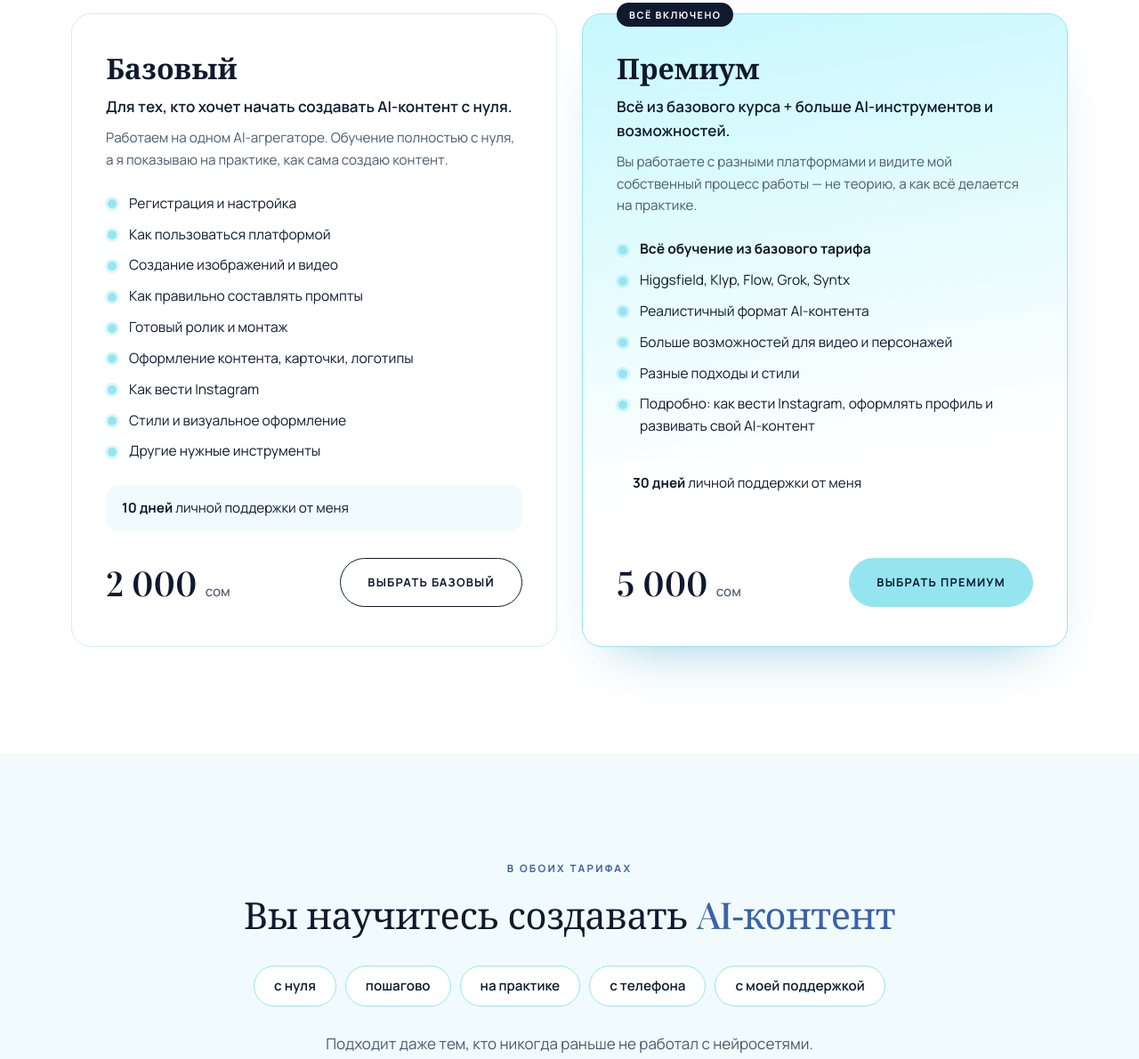
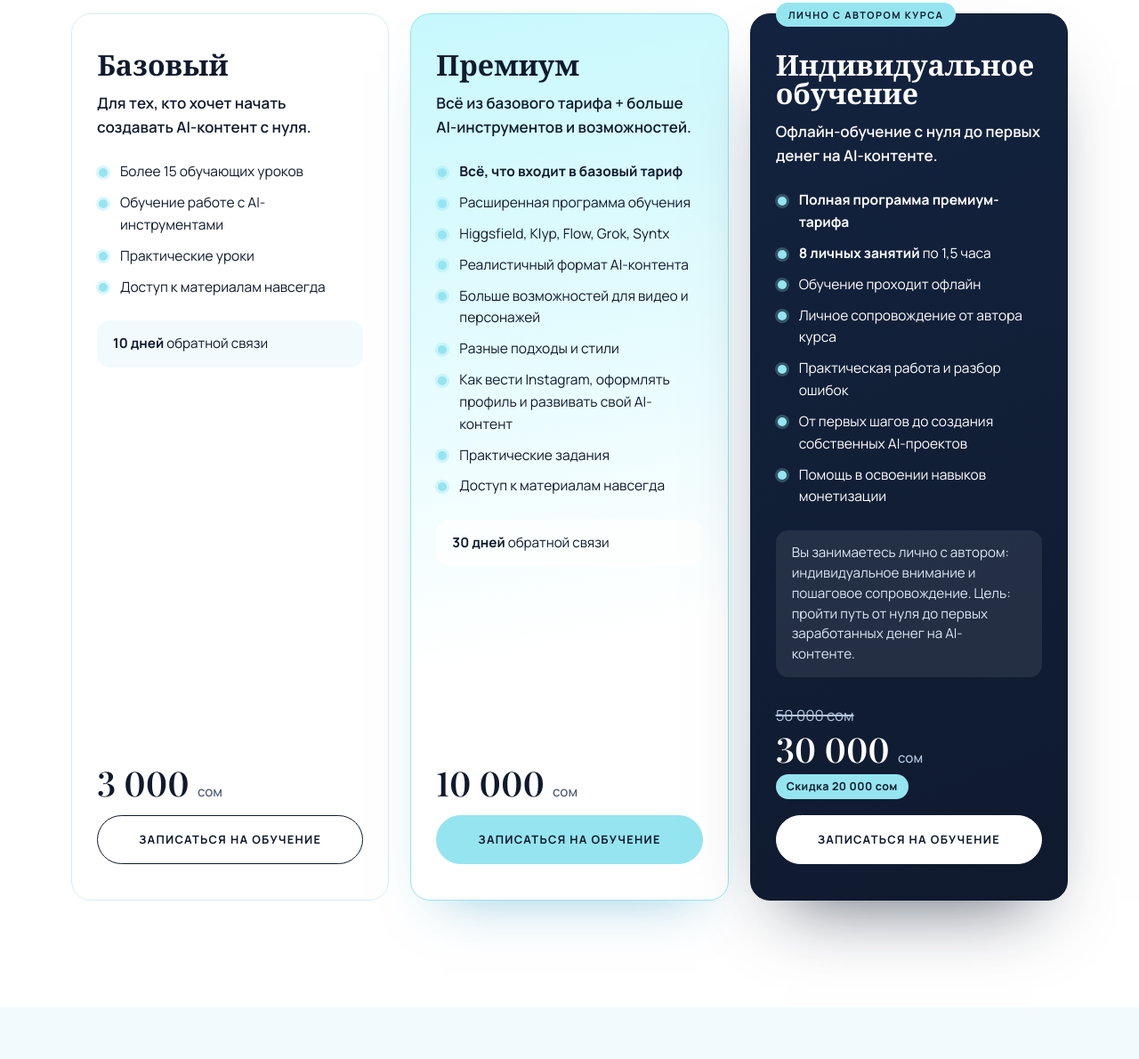
Before and after one commit to JakuCholp/diianeur_site, a plain HTML site: page index.html in a window 1280 px wide. Shown: the part 1105-2295 px from the top of the page at 89% size. Drawn offline with nearby package versions, Linux system fonts and the light colour scheme; a web font is replaced by a local one.

Commit message:
Three tariffs (3 000 / 10 000 / 30 000 individual offline), new photos, WhatsApp CTA on every plan
Co-Authored-By: Claude Sonnet 5.5 <noreply@anthropic.com>
Claude-Session: https://claude.ai/code/session_015VnxdSkHEb7bvUCSg6gEH7

```diff
--- a/index.html
+++ b/index.html
@@ -50,7 +50,7 @@
         </ul>
       </div>
       <figure class="hero__photo">
-        <img src="assets/hero.jpg" alt="diianeur за работой над AI-контентом" width="1280" height="720" fetchpriority="high">
+        <img src="assets/hero.jpg" alt="Автор курсов за рабочим столом с ноутбуком и графическим планшетом" width="1671" height="941" fetchpriority="high">
       </figure>
     </div>
   </section>
@@ -59,7 +59,7 @@
   <section class="section" id="courses">
     <div class="wrap">
       <header class="section__head reveal">
-        <p class="eyebrow">Два варианта обучения</p>
+        <p class="eyebrow">Три формата обучения</p>
         <h2>Выберите <em>свой</em> тариф</h2>
       </header>
 
@@ -67,42 +67,61 @@
         <article class="plan reveal">
           <p class="plan__label">Базовый</p>
           <p class="plan__for">Для тех, кто хочет начать создавать AI-контент с нуля.</p>
-          <p class="plan__note">Работаем на одном AI-агрегаторе. Обучение полностью с нуля, а я показываю на практике, как сама создаю контент.</p>
           <ul class="list">
-            <li>Регистрация и настройка</li>
-            <li>Как пользоваться платформой</li>
-            <li>Создание изображений и видео</li>
-            <li>Как правильно составлять промпты</li>
-            <li>Готовый ролик и монтаж</li>
-            <li>Оформление контента, карточки, логотипы</li>
-            <li>Как вести Instagram</li>
-            <li>Стили и визуальное оформление</li>
-            <li>Другие нужные инструменты</li>
+            <li>Более 15 обучающих уроков</li>
+            <li>Обучение работе с AI-инструментами</li>
+            <li>Практические уроки</li>
+            <li>Доступ к материалам навсегда</li>
           </ul>
-          <p class="plan__support"><strong>10 дней</strong> личной поддержки от меня</p>
+          <p class="plan__support"><strong>10 дней</strong> обратной связи</p>
           <div class="plan__foot">
-            <p class="price">2 000 <span>сом</span></p>
-            <a class="btn btn--ghost" data-contact data-plan="Базовый" href="https://wa.me/996551909999">Выбрать базовый</a>
+            <p class="price">3 000 <span>сом</span></p>
+            <a class="btn btn--ghost" data-contact data-plan="Базовый" href="https://wa.me/996551909999">Записаться на обучение</a>
           </div>
         </article>
 
         <article class="plan plan--premium reveal">
-          <p class="plan__badge">Всё включено</p>
           <p class="plan__label">Премиум</p>
-          <p class="plan__for">Всё из базового курса + больше AI-инструментов и возможностей.</p>
-          <p class="plan__note">Вы работаете с разными платформами и видите мой собственный процесс работы — не теорию, а как всё делается на практике.</p>
+          <p class="plan__for">Всё из базового тарифа + больше AI-инструментов и возможностей.</p>
           <ul class="list">
-            <li><strong>Всё обучение из базового тарифа</strong></li>
+            <li><strong>Всё, что входит в базовый тариф</strong></li>
+            <li>Расширенная программа обучения</li>
             <li>Higgsfield, Klyp, Flow, Grok, Syntx</li>
             <li>Реалистичный формат AI-контента</li>
             <li>Больше возможностей для видео и персонажей</li>
             <li>Разные подходы и стили</li>
-            <li>Подробно: как вести Instagram, оформлять профиль и развивать свой AI-контент</li>
+            <li>Как вести Instagram, оформлять профиль и развивать свой AI-контент</li>
+            <li>Практические задания</li>
+            <li>Доступ к материалам навсегда</li>
           </ul>
-          <p class="plan__support"><strong>30 дней</strong> личной поддержки от меня</p>
+          <p class="plan__support"><strong>30 дней</strong> обратной связи</p>
           <div class="plan__foot">
-            <p class="price">5 000 <span>сом</span></p>
-            <a class="btn" data-contact data-plan="Премиум" href="https://wa.me/996551909999">Выбрать премиум</a>
+            <p class="price">10 000 <span>сом</span></p>
+            <a class="btn" data-contact data-plan="Премиум" href="https://wa.me/996551909999">Записаться на обучение</a>
+          </div>
+        </article>
+
+        <article class="plan plan--pro reveal">
+          <p class="plan__badge">Лично с автором курса</p>
+          <p class="plan__label">Индивидуальное обучение</p>
+          <p class="plan__for">Офлайн-обучение с нуля до первых денег на AI-контенте.</p>
+          <ul class="list">
+            <li><strong>Полная программа премиум-тарифа</strong></li>
+            <li><strong>8 личных занятий</strong> по 1,5 часа</li>
+            <li>Обучение проходит офлайн</li>
+            <li>Личное сопровождение от автора курса</li>
+            <li>Практическая работа и разбор ошибок</li>
+            <li>От первых шагов до создания собственных AI-проектов</li>
+            <li>Помощь в освоении навыков монетизации</li>
+          </ul>
+          <p class="plan__support">Вы занимаетесь лично с автором: индивидуальное внимание и пошаговое сопровождение. Цель: пройти путь от нуля до первых заработанных денег на AI-контенте.</p>
+          <div class="plan__foot">
+            <div class="price-block">
+              <p class="price-old"><s>50 000 сом</s></p>
+              <p class="price">30 000 <span>сом</span></p>
+              <p class="price-save">Скидка 20 000 сом</p>
+            </div>
+            <a class="btn btn--light" data-contact data-plan="Индивидуальное обучение" href="https://wa.me/996551909999">Записаться на обучение</a>
           </div>
         </article>
       </div>
@@ -131,7 +150,7 @@
       <div class="reveal">
         <p class="eyebrow">Что понадобится</p>
         <h2>Только <em>телефон</em></h2>
-        <p class="lead lead--dark">Обучаться можно из любой страны.</p>
+        <p class="lead lead--dark">Онлайн-тарифы доступны из любой страны.</p>
       </div>
       <div class="reveal">
         <p class="need__title">Также понадобится</p>
@@ -173,7 +192,7 @@
           <li>разбираетесь ли вы в AI</li>
           <li>есть ли у вас компьютер</li>
         </ul>
-        <p class="fine">Можно начать с нуля и обучаться прямо с телефона. Обучение доступно из любой страны.</p>
+        <p class="fine">Можно начать с нуля и обучаться прямо с телефона. Онлайн-тарифы доступны из любой страны, индивидуальное обучение проходит офлайн.</p>
       </div>
     </div>
   </section>
@@ -182,7 +201,7 @@
   <section class="section section--tint" id="about">
     <div class="wrap about">
       <figure class="about__photo reveal">
-        <img src="assets/about.jpg" alt="diianeur с графическим планшетом" width="960" height="1280" >
+        <img src="assets/about.jpg" alt="Автор курсов с графическим планшетом" width="1254" height="1254" >
       </figure>
       <div class="about__text reveal">
         <p class="eyebrow">Я покажу, как делаю сама</p>
--- a/script.js
+++ b/script.js
@@ -13,7 +13,7 @@ document.getElementById("year").textContent = new Date().getFullYear();
 document.querySelectorAll("[data-contact]").forEach((a) => {
   const plan = a.dataset.plan;
   const text = plan
-    ? `Здравствуйте! Хочу пройти курс «${plan}».`
+    ? `Здравствуйте! Хочу записаться на обучение, тариф «${plan}».`
     : "Здравствуйте! Хочу узнать подробнее о курсах.";
   a.href = `https://wa.me/${WHATSAPP_NUMBER}?text=${encodeURIComponent(text)}`;
   a.target = "_blank";
--- a/styles.css
+++ b/styles.css
@@ -184,9 +184,43 @@ h1 em, h2 em { font-style: normal; color: var(--blue); }
   font-size: 0.95rem;
 }
 .plan--premium .plan__support { background: rgba(255, 255, 255, 0.75); }
-.plan__foot { margin-top: auto; padding-top: 30px; display: flex; align-items: center; justify-content: space-between; gap: 16px; flex-wrap: wrap; }
+.plan__foot { margin-top: auto; padding-top: 30px; display: flex; flex-direction: column; align-items: stretch; gap: 18px; }
 .price { font-family: var(--serif); font-size: 2.4rem; font-weight: 600; line-height: 1; }
 .price span { font-family: var(--sans); font-size: 0.95rem; font-weight: 500; color: var(--ink-soft); }
+
+
+.plan__foot .btn { width: 100%; }
+.price-old { font-size: 1.05rem; color: var(--ink-soft); }
+.price-old s { text-decoration-thickness: 1.5px; }
+.price-block { display: grid; gap: 4px; }
+.price-save {
+  justify-self: start;
+  margin-top: 6px;
+  padding: 4px 12px;
+  border-radius: 999px;
+  background: var(--aqua);
+  color: var(--ink);
+  font-size: 0.78rem;
+  font-weight: 700;
+  letter-spacing: 0.04em;
+}
+
+/* Индивидуальный тариф: самый заметный */
+.plan--pro {
+  background: linear-gradient(160deg, #13233f 0%, var(--ink) 100%);
+  border-color: var(--ink);
+  color: var(--white);
+  box-shadow: 0 40px 80px -40px rgba(15, 26, 46, 0.7);
+}
+.plan--pro .plan__badge { background: var(--aqua); color: var(--ink); }
+.plan--pro .plan__for,
+.plan--pro .price { color: var(--white); }
+.plan--pro .price span,
+.plan--pro .price-old { color: #b6c7e0; }
+.plan--pro .list li::before { box-shadow: 0 0 0 3px rgba(149, 229, 240, 0.25); }
+.plan--pro .plan__support { background: rgba(255, 255, 255, 0.08); color: #dbe6f5; line-height: 1.5; }
+.btn--light { background: var(--white); border-color: var(--white); }
+.btn--light:hover { box-shadow: 0 10px 28px -10px rgba(149, 229, 240, 0.7); }
 
 /* Общие плюсы */
 .pills { display: flex; flex-wrap: wrap; justify-content: center; gap: 10px; margin-top: 34px; }
@@ -237,10 +271,17 @@ h1 em, h2 em { font-style: normal; color: var(--blue); }
   .hero { padding: 72px 0 60px; }
   .hero__in { grid-template-columns: 1.05fr 1fr; gap: 64px; }
   .section { padding: 120px 0; }
-  .plans { grid-template-columns: 1fr 1fr; gap: 28px; }
-  .plan { padding: 44px 38px; }
-  .plan__badge { left: 38px; }
+
   .need { grid-template-columns: 1fr 1fr; gap: 80px; }
   .about { grid-template-columns: 0.8fr 1fr; gap: 80px; }
   .footer__in { flex-direction: row; justify-content: space-between; }
 }
+
+@media (min-width: 1020px) {
+  .plans { grid-template-columns: repeat(3, 1fr); gap: 24px; align-items: stretch; }
+  .plan { padding: 40px 28px; }
+  .plan__badge { left: 28px; }
+}
+@media (min-width: 820px) and (max-width: 1019px) {
+  .plans { max-width: 560px; margin-inline: auto; }
+}
```
Also changed, not shown: assets/about.jpg, assets/hero.jpg.
